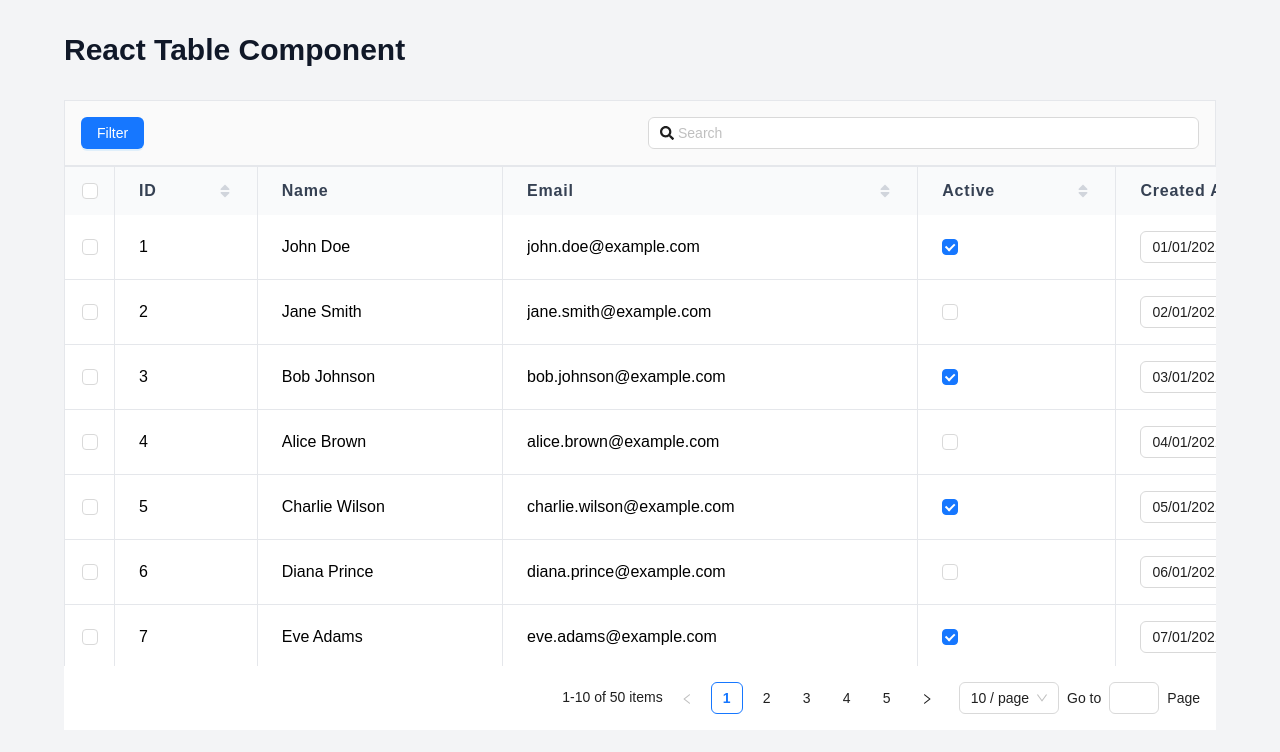
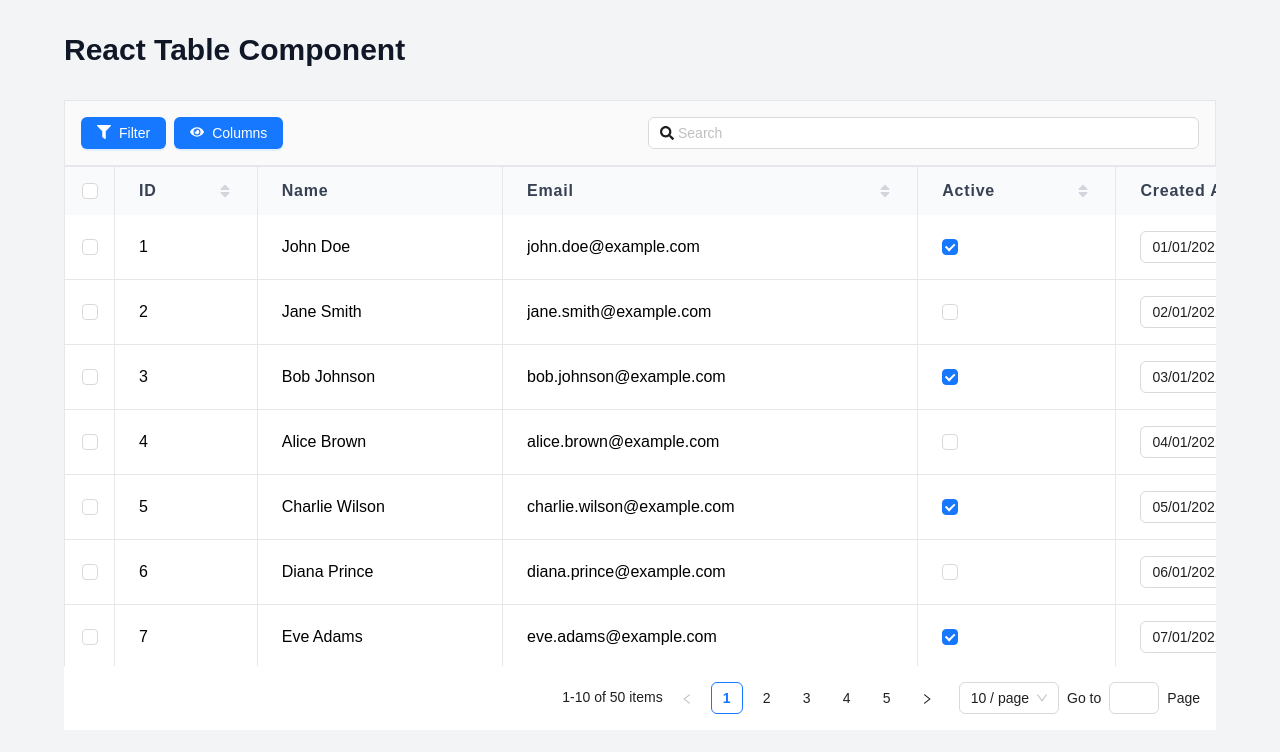
Before and after one commit to daman-kinra/react-table, a React (Vite) app: page / in a window 1280 px wide. Shown: the top 752 px of the page. Built offline with nearby package versions, Linux system fonts and the light colour scheme; a web font is replaced by a local one.

Commit message:
feat: added columns visibility toggle

```diff
--- a/src/components/Table/Table.tsx
+++ b/src/components/Table/Table.tsx
@@ -22,6 +22,7 @@ export type TableColumn = {
   openInNewTab?: boolean; // Only for link type
   showValueAsLinkIcon?: boolean; // Only for link type
   filterable?: boolean;
+  isHidden?: boolean;
   render?: (data: TableData) => React.ReactNode;
 };
 
@@ -80,6 +81,9 @@ const Table: React.FC<TableProps> = ({
     null
   );
   const [filters, setFilters] = useState<TableFilters>({});
+  const [localColumns, setLocalColumns] = useState<TableColumn[]>(
+    columns?.map((column) => ({ ...column, isHidden: false }))
+  );
 
   const handleCellUpdate = (
     column: TableColumn,
@@ -276,7 +280,9 @@ const Table: React.FC<TableProps> = ({
                 />
               </th>
             )}
-            {columns.map((column) => (
+            {localColumns.map((column) => {
+              if (column.isHidden) return null;
+              return (
                 <th
                   key={column.key}
                   className={clsx(
@@ -303,7 +309,8 @@ const Table: React.FC<TableProps> = ({
                         {(!sortDirection || sortColumn !== column.key) && (
                           <FaSort className="text-gray-300 group-hover:text-blue-500 transition-all" />
                         )}
-                      {sortColumn === column.key && sortDirection === "asc" && (
+                        {sortColumn === column.key &&
+                          sortDirection === "asc" && (
                             <FaSortUp className="text-blue-500" />
                           )}
                         {sortColumn === column.key &&
@@ -314,7 +321,8 @@ const Table: React.FC<TableProps> = ({
                     )}
                   </div>
                 </th>
-            ))}
+              );
+            })}
             {deletable && <th>Actions</th>}
           </tr>
         </thead>
@@ -333,7 +341,9 @@ const Table: React.FC<TableProps> = ({
                   />
                 </th>
               )}
-              {columns.map((column) => (
+              {localColumns.map((column) => {
+                if (column.isHidden) return null;
+                return (
                   <td
                     key={column.key}
                     className={clsx("px-6 py-4", {
@@ -346,7 +356,8 @@ const Table: React.FC<TableProps> = ({
                   >
                     {renderCell(column, row)}
                   </td>
-              ))}
+                );
+              })}
               {deletable && (
                 <td
                   className={clsx("px-6 py-4", {
@@ -413,14 +424,15 @@ const Table: React.FC<TableProps> = ({
   useEffect(() => {
     setTableData(data);
   }, [data]);
-
+  console.log(localColumns);
   return (
     <div className="w-full h-full">
       <TableHeader
         searchable={searchable}
         setFilters={setFilters}
         filters={filters}
-        columns={columns}
+        localColumns={localColumns}
+        setLocalColumns={setLocalColumns}
         setSearch={setSearch}
         search={search}
         showDeleteSelected={deletable && selectedRows.size > 0}
--- a/src/components/Table/components/TableHeader.tsx
+++ b/src/components/Table/components/TableHeader.tsx
@@ -1,11 +1,12 @@
 import { Button, Checkbox, Drawer, Form, Input } from "antd";
 import React, { useEffect, useRef, useState } from "react";
-import { FaSearch } from "react-icons/fa";
+import { FaEye, FaFilter, FaSearch } from "react-icons/fa";
 import type { TableColumn, TableFilters } from "../Table";
 
 type TableHeaderProps = {
   searchable: boolean;
-  columns: TableColumn[];
+  localColumns: TableColumn[];
+  setLocalColumns: React.Dispatch<React.SetStateAction<TableColumn[]>>;
   setSearch: React.Dispatch<React.SetStateAction<string>>;
   search: string;
   showDeleteSelected: boolean;
@@ -16,7 +17,8 @@ type TableHeaderProps = {
 
 const TableHeader: React.FC<TableHeaderProps> = ({
   searchable,
-  columns,
+  localColumns,
+  setLocalColumns,
   search,
   setSearch,
   showDeleteSelected,
@@ -26,19 +28,65 @@ const TableHeader: React.FC<TableHeaderProps> = ({
 }) => {
   const [localSearch, setLocalSearch] = useState<string>(search);
   const [showFilterSidebar, setShowFilterSidebar] = useState<boolean>(false);
+  const [showColumnsSidebar, setShowColumnsSidebar] = useState<boolean>(false);
+
   const debounceRef = useRef<ReturnType<typeof setTimeout> | null>(null);
 
-  const isFilterable = columns.some((column) => column.filterable);
+  const isFilterable = localColumns.some((column) => column.filterable);
 
   const [form] = Form.useForm();
+  const [columnsForm] = Form.useForm();
 
   const toggleFilterSidebar = () => {
     setShowFilterSidebar((prev) => !prev);
   };
 
+  const toggleColumnsSidebar = () => {
+    setShowColumnsSidebar((prev) => !prev);
+  };
+
   const handleSearch = (e: React.ChangeEvent<HTMLInputElement>) => {
     setLocalSearch(e.target.value);
   };
+
+  const handleApplyFilter = () => {
+    const filterValues = form.getFieldsValue();
+    setFilters(filterValues);
+    toggleFilterSidebar();
+  };
+  const resetFilter = () => {
+    form.resetFields();
+    setFilters({});
+    toggleFilterSidebar();
+  };
+
+  const handleApplyColumnsVisibility = () => {
+    const columnsVisibility = columnsForm.getFieldsValue();
+    const newLocalColumns = localColumns.map((column) => ({
+      ...column,
+      isHidden: columnsVisibility[column.key],
+    }));
+    setLocalColumns(newLocalColumns);
+    toggleColumnsSidebar();
+  };
+  const resetColumnsVisibility = () => {
+    columnsForm.resetFields();
+    const newLocalColumns = localColumns.map((column) => ({
+      ...column,
+      isHidden: false,
+    }));
+    setLocalColumns(newLocalColumns);
+    toggleColumnsSidebar();
+  };
+  useEffect(() => {
+    if (debounceRef.current) clearTimeout(debounceRef.current);
+    debounceRef.current = setTimeout(() => {
+      setSearch(localSearch.trim());
+    }, 500);
+    return () => {
+      if (debounceRef.current) clearTimeout(debounceRef.current);
+    };
+  }, [localSearch]);
 
   const getFilterFormItem = (column: TableColumn) => {
     switch (column.type) {
@@ -71,35 +119,26 @@ const TableHeader: React.FC<TableHeaderProps> = ({
     }
   };
 
-  const handleApplyFilter = () => {
-    const filterValues = form.getFieldsValue();
-    setFilters(filterValues);
-    toggleFilterSidebar();
-  };
-  const resetFilter = () => {
-    form.resetFields();
-    setFilters({});
-    toggleFilterSidebar();
-  };
-  useEffect(() => {
-    if (debounceRef.current) clearTimeout(debounceRef.current);
-    debounceRef.current = setTimeout(() => {
-      setSearch(localSearch.trim());
-    }, 500);
-    return () => {
-      if (debounceRef.current) clearTimeout(debounceRef.current);
-    };
-  }, [localSearch]);
-
   return (
     <>
       <div className="w-full h-full border border-gray-200 bg-neutral-50 grid grid-cols-2 gap-4 p-4">
         <div className="col-span-1 flex items-center gap-2">
           {isFilterable && (
-            <Button type="primary" onClick={toggleFilterSidebar}>
+            <Button
+              type="primary"
+              onClick={toggleFilterSidebar}
+              icon={<FaFilter />}
+            >
               Filter
             </Button>
           )}
+          <Button
+            type="primary"
+            icon={<FaEye />}
+            onClick={toggleColumnsSidebar}
+          >
+            Columns
+          </Button>
           {showDeleteSelected && (
             <Button type="primary" danger onClick={handleDeleteSelected}>
               Delete Selected
@@ -126,7 +165,7 @@ const TableHeader: React.FC<TableHeaderProps> = ({
         width="min(90%, 410px)"
       >
         <Form form={form}>
-          {columns.map((column) => {
+          {localColumns.map((column) => {
             if (column.filterable) {
               return getFilterFormItem(column);
             }
@@ -142,6 +181,37 @@ const TableHeader: React.FC<TableHeaderProps> = ({
           </div>
         </Form>
       </Drawer>
+      <Drawer
+        open={showColumnsSidebar}
+        onClose={toggleColumnsSidebar}
+        title="Hidden Columns"
+        placement="right"
+        width="min(90%, 410px)"
+      >
+        <Form form={columnsForm}>
+          {localColumns.map((column) => {
+            return (
+              <Form.Item
+                key={column.key}
+                label={column.title}
+                initialValue={column.isHidden}
+                name={column.key}
+                valuePropName="checked"
+              >
+                <Checkbox />
+              </Form.Item>
+            );
+          })}
+          <div className="flex gap-2 justify-end items-center">
+            <Button type="default" onClick={resetColumnsVisibility}>
+              Reset
+            </Button>
+            <Button type="primary" onClick={handleApplyColumnsVisibility}>
+              Apply
+            </Button>
+          </div>
+        </Form>
+      </Drawer>
     </>
   );
 };
```
Lines whose indentation alone changed are shown as unchanged.
